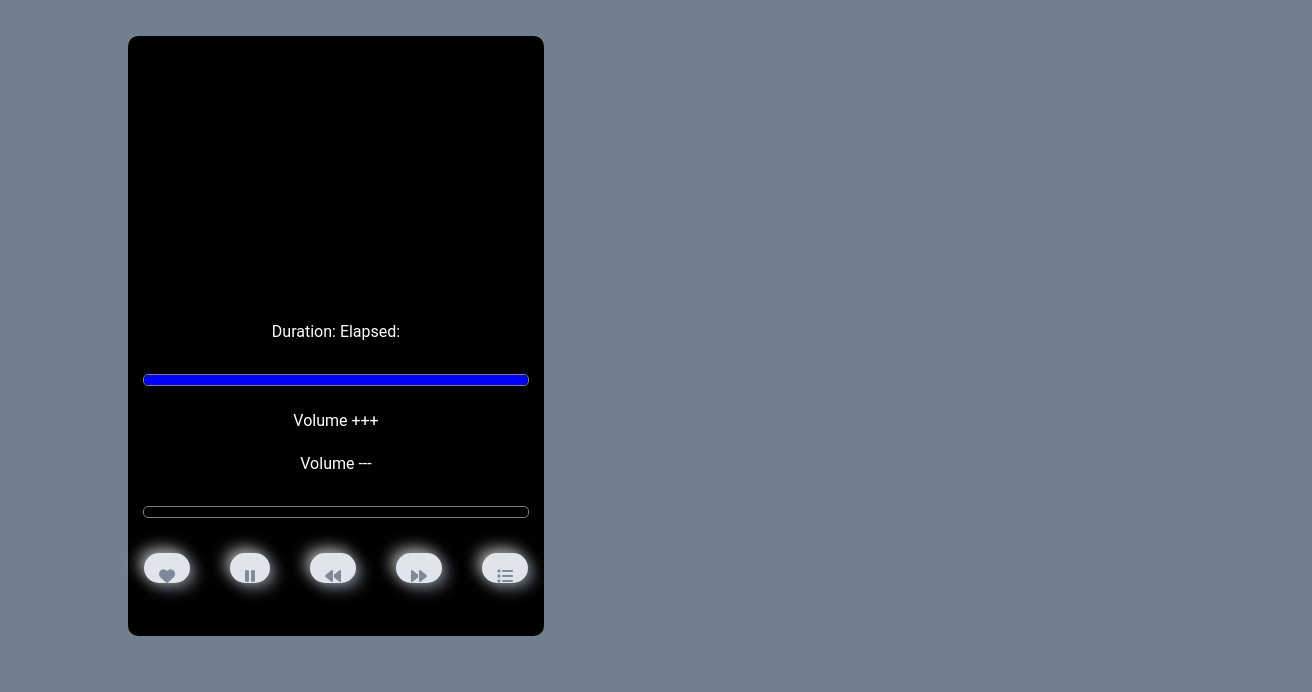
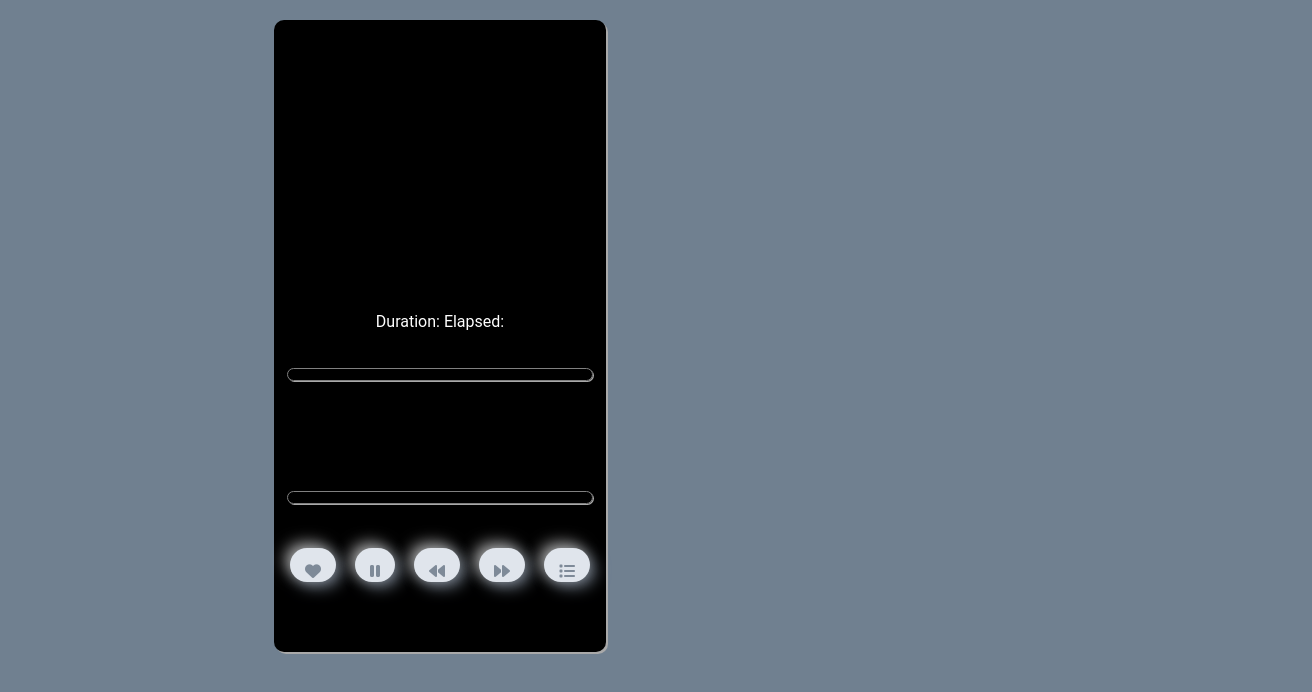
Before and after one commit to stuartambient/stream-media-frontend, a React (Vite) app: page / in a window 1280 px wide. Shown: the top 692 px of the page, 1312 px wide, since content can reach past the window. Built offline with nearby package versions, Linux system fonts and the light colour scheme; the HTML template or start-up script is replaced by a standard one.

Commit message:
volumebar in place

```diff
--- a/src/App.css
+++ b/src/App.css
@@ -11,19 +11,21 @@ body {
   width: 100vw;
   height: 100vh;
   display: grid;
-  grid-template-columns: 50% 50%;
+  grid-template-columns: 400px 400px;
   grid-template-rows: 20px 600px 20px;
-  padding: 1rem;
-  /* align-items: center; */
+  justify-content: center;
 }
 
 .audio-player {
   grid-column: 1 / 2;
   grid-row: 2 / 3;
   display: grid;
-  width: 60%;
+  /* width: 60%; */
+  width: 300px;
+  height: 600px;
   justify-self: center;
   grid-template-rows: 250px repeat(7, auto);
+  grid-template-columns: 300px;
   padding: 1rem;
 
   grid-template-areas:
@@ -41,6 +43,7 @@ body {
   border-radius: 10px;
   justify-items: center;
   align-items: center;
+  box-shadow: 2px 2px darkgray;
 }
 
 .audio-player img {
@@ -104,21 +107,25 @@ body {
 
 .seekbar-outline,
 .volume-outline {
-  margin-top: 0.5rem;
+  /* margin-top: 0.5rem; */
   border: 1px solid gray;
-  border-radius: 5px;
+  border-radius: 10px;
   width: 100%;
+  height: 0.5rem;
+  padding: 0.1rem;
+  box-shadow: 1px 1px darkgray;
 }
 
 .seekbar,
 .volumebar {
-  border-top: 10px solid blue;
-  /* height: 10px; */
+  background: blue;
   width: 0;
-  border-radius: 5px;
+  border-radius: 10px;
+  height: 100%;
   /* margin: 0.5rem 0 0.5rem 0; */
 }
 
-.seekbar-outline:hover {
+.seekbar-outline:hover,
+.volume-outline:hover {
   cursor: pointer;
 }
--- a/src/App.jsx
+++ b/src/App.jsx
@@ -27,6 +27,8 @@ function App() {
   const [currentTime, setCurrentTime] = useState('');
   const [pause, setPause] = useState(false);
   const [progbarInc, setProgbarInc] = useState(0);
+  const [currentVolume, setCurrentVolume] = useState(1.0);
+  const [volumebarWidth, setVolumebarWidth] = useState();
 
   const seekbarOutline = useRef();
   const volumebarOutline = useRef();
@@ -41,12 +43,6 @@ function App() {
       case 'pauseplay':
         setPause(() => !pause);
         break;
-      case 'v-up':
-        if (audioRef.current.volume >= 1.0) return;
-        return (audioRef.current.volume += 0.1);
-      case 'v-down':
-        if (audioRef.current.volume <= 0) return;
-        return (audioRef.current.volume -= 0.1);
       case 'backward':
         if (playNext) setPlayNext(false);
         return setPlayPrev(true);
@@ -92,7 +88,9 @@ function App() {
 
   const handleListItem = async e => {
     e.preventDefault();
+    setCurrentVolume(audioRef.current.volume);
     setCurrentTrack(+e.target.getAttribute('val'));
+    audioRef.current.volume = currentVolume;
     setActive(e.target.id);
     setPlayNext(false);
     setPlayPrev(false);
@@ -103,7 +101,7 @@ function App() {
   };
 
   const handleSeekTime = e => {
-    console.log(e.buttons);
+    if (e.buttons !== 1) console.log(e.buttons !== 1);
     const totaltime = convertDurationSeconds(duration);
     /* const seekbar = document.querySelector('.seekbar'); */
     const seekbarOutlineWidth = seekbarOutline.current.clientWidth;
@@ -121,9 +119,9 @@ function App() {
     const outlineWidth = Math.round(outlineRect.width);
     const widthRange = e.clientX - volumebarOutline.current.offsetLeft;
 
-    if (widthRange > 0 || widthRange <= outlineWidth) {
+    if (widthRange > 0 || widthRange < outlineWidth) {
       const mark = widthRange / outlineWidth;
-      console.log(Math.round(mark * 10) / 10);
+      audioRef.current.volume = Math.round(mark * 10) / 10;
 
       volumeslider.current.setAttribute('style', `width:${widthRange}px`);
     } else {
@@ -164,26 +162,9 @@ function App() {
           onMouseMove={handleVolume}
           ref={volumebarOutline}
         >
-          <div
-            className="volumebar"
-            style={{ width: '100%' }}
-            ref={volumeslider}
-          ></div>
+          <div className="volumebar" ref={volumeslider}></div>
         </div>
-        <div
-          id="v-up"
-          onClick={e => handleClick(e.target.id)}
-          style={{ cursor: 'pointer' }}
-        >
-          Volume +++
-        </div>
-        <div
-          id="v-down"
-          onClick={e => handleClick(e.target.id)}
-          style={{ cursor: 'pointer' }}
-        >
-          Volume ---
-        </div>
+
         <div
           className="seekbar-outline"
           ref={seekbarOutline}
--- a/src/Components/InfiniteList.jsx
+++ b/src/Components/InfiniteList.jsx
@@ -23,6 +23,8 @@ const InfiniteList = ({
   /*  const [loadNextPage, setLoadNextPage] = useState(false); */
   const [textSearch, setTextSearch] = useState('');
   const { loading, items, hasMore, error } = usePlaylist(pageNumber);
+
+  const scrollRef = useRef();
 
   useEffect(() => {
     if (!items[currentTrack + 1]) return;
@@ -59,6 +61,9 @@ const InfiniteList = ({
   };
   /* Cannot update a component (`App`) while rendering a different component (`InfiniteList`). */
 
+  const handleListScroll = e => {
+    /* console.log(scrollRef.current); */
+  };
   const getKey = () => uuidv4();
 
   const observer = useRef();
@@ -84,8 +89,6 @@ const InfiniteList = ({
     [loading, hasMore]
   );
 
-  const scrollRef = useRef();
-
   const scrollToView = useCallback(
     node => {
       if (!node) return;
@@ -105,7 +108,7 @@ const InfiniteList = ({
       <div className="textsearch">
         <input type="text" value={textSearch} onChange={handleTextSearch} />
       </div>
-      <div className="results">
+      <div className="results" onScroll={handleListScroll}>
         {/* {loading && <div className="item itemloading">...Loading</div>} */}
         {!items.length && !loading ? (
           <div className="no-results">No results</div>
--- a/src/style/InfiniteList.css
+++ b/src/style/InfiniteList.css
@@ -8,10 +8,11 @@
 .results {
   grid-column: 2 / 3;
   grid-row: 2 / 3;
-  width: 90%;
-  margin: 0;
+  width: 400px;
+  height: 600px;
+  margin: 1rem 0;
   overflow-y: scroll;
-  /* overflow-x: hidden; */
+  overflow-x: hidden;
   scroll-behavior: smooth;
   padding: 0.5rem;
 }
```
